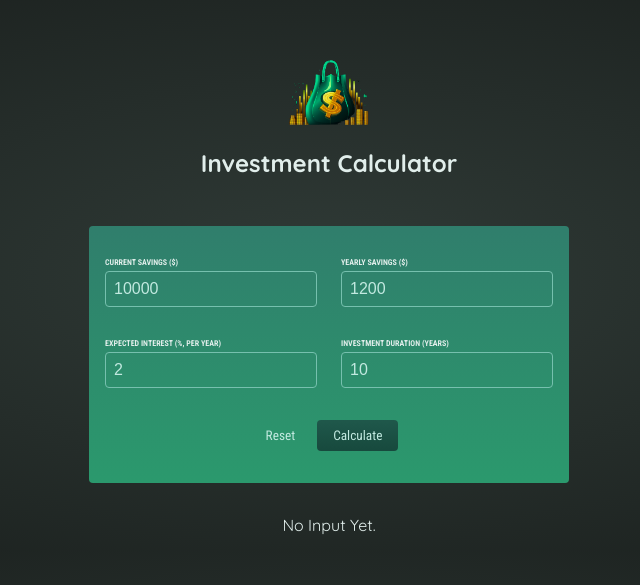
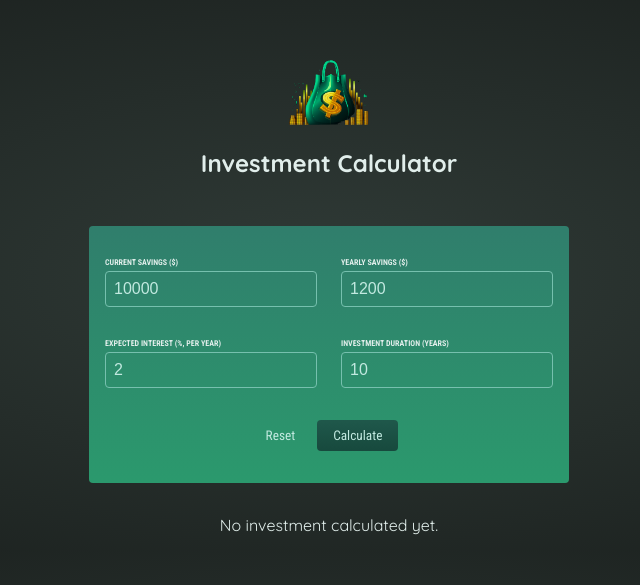
Before and after one commit to geekymehta/investmentCalculator, a React (Create React App) app: page / in a window 1280 px wide. Shown: the top 585 px of the page, without its empty margins (311-951 px from the left). Built offline with nearby package versions, Linux system fonts and the light colour scheme.

Commit message:
app.js redundancies removed

```diff
--- a/src/App.js
+++ b/src/App.js
@@ -1,25 +1,20 @@
 import { useState } from "react";
 import Header from "./components/Header/Header";
+import ResultsTable from "./components/ResultsTable/ResultsTable";
 import UserInput from "./components/UserInput/UserInput";
-import ResultsTable from "./components/ResultsTable/ResultsTable";
 
 function App() {
-  //const [results, setResults] = useState(null);
-  //const [yearlyData, setYearlyData] = useState();
-  const [userInput, setUserInput] = useState(null)
-  let x = null;
+  const [userInput, setUserInput] = useState(null);
 
   const calculateHandler = (userInput) => {
     setUserInput(userInput);
   };
 
+  const yearlyData = [];
 
-
-    const yearlyData = [];
-    if(userInput){
-      x = userInput["current-savings"];
-      let currentSavings = +userInput["current-savings"]; // feel free to change the shape of this input object!
-      const yearlyContribution = +userInput["yearly-contribution"]; // as mentioned: feel free to change the shape...
+  if (userInput) {
+    let currentSavings = +userInput["current-savings"];
+    const yearlyContribution = +userInput["yearly-contribution"];
     const expectedReturn = +userInput["expected-return"] / 100;
     const duration = +userInput["duration"];
 
@@ -37,14 +32,19 @@ function App() {
 
   return (
     <div>
-
       <Header />
 
       <UserInput onCalculate={calculateHandler} />
 
-      {!userInput && <p style = {{textAlign : 'center'}}>No Input Yet.</p>}
-      {userInput && <ResultsTable data = {yearlyData} initialInvestment = {userInput["currentSavings"]}/>}
-
+      {!userInput && (
+        <p style={{ textAlign: "center" }}>No investment calculated yet.</p>
+      )}
+      {userInput && (
+        <ResultsTable
+          data={yearlyData}
+          initialInvestment={userInput["current-savings"]}
+        />
+      )}
     </div>
   );
 }
```
Lines whose indentation alone changed are shown as unchanged.
